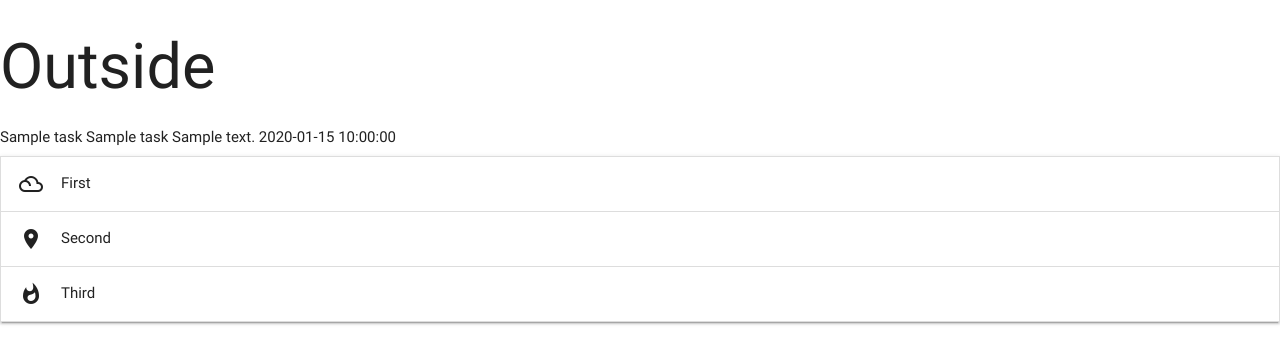
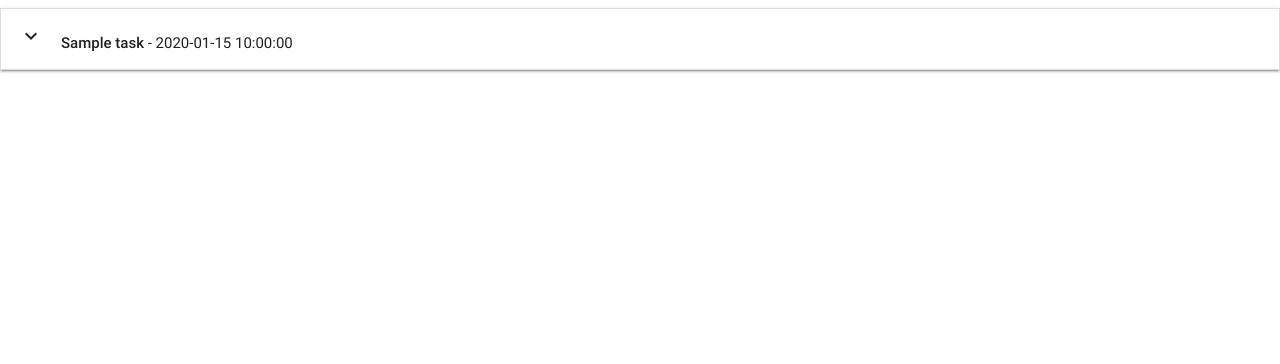
Before and after one commit to synnea/task-manager-with-flask, a Flask app: page / in a window 1280 px wide. Shown: the top 364 px of the page. Run offline with Flask 2, Linux system fonts and the light colour scheme; a database or web service that is not in the repository returns one stand-in record (values such as "Sample title"); some libraries are stand-ins or nearby versions.

Commit message:
add add_task html page.

```diff
--- a/app.py
+++ b/app.py
@@ -16,5 +16,9 @@ mongo = PyMongo(app)
 def get_tasks():
     return render_template("tasks.html", tasks=mongo.db.tasks.find())
 
+@app.route('/add_task')
+def add_task():
+    return render_template('addtask.html')
+
 if __name__ == '__main__':
     app.run(host=os.getenv('IP'), port=(os.getenv('PORT')), debug="True")
--- a/templates/base.html
+++ b/templates/base.html
@@ -1,27 +1,34 @@
 <!DOCTYPE html>
-<html lang="en">
+<html>
+
 <head>
-    <meta charset="UTF-8">
-    <meta name="viewport" content="width=device-width, initial-scale=1.0">
-    <meta http-equiv="X-UA-Compatible" content="ie=edge">
     <link href="https://fonts.googleapis.com/icon?family=Material+Icons" rel="stylesheet">
+    <link rel="stylesheet" href="https://cdnjs.cloudflare.com/ajax/libs/materialize/0.100.2/css/materialize.min.css">
+</head>
 
-
-    <link rel="stylesheet"  href="https://cdnjs.cloudflare.com/ajax/libs/materialize/0.100.2/css/materialize.min.css">
-    <title>Document</title>
-</head>
 <body>
-    <h1>Outside</h1>
-
-    {% block content %}
-    {% endblock %}
+    {% block content %} {% endblock %}
 
     <script src="https://cdnjs.cloudflare.com/ajax/libs/jquery/3.2.1/jquery.min.js"></script>
     <script src="https://cdnjs.cloudflare.com/ajax/libs/materialize/0.100.2/js/materialize.min.js"></script>
     <script type="text/javascript">
-        $(document).ready(function() {
+        $(document).ready(function () {
             $('.collapsible').collapsible();
-        })
+        });
+
+        $('.datepicker').pickadate({
+            selectMonths: true, // Creates a dropdown to control month
+            selectYears: 15, // Creates a dropdown of 15 years to control year,
+            today: 'Today',
+            clear: 'Clear',
+            close: 'Ok',
+            closeOnSelect: false // Close upon selecting a date,
+        });
+
+        document.getElementById("matfix").addEventListener("click", function (e) {
+            e.stopPropagation();
+        });
     </script>
 </body>
+
 </html>
--- a/templates/tasks.html
+++ b/templates/tasks.html
@@ -1,27 +1,20 @@
 {% extends 'base.html' %}
 {% block content %}
+    <ul class="collapsible" data-collapsible="accordion">
         {% for task in tasks %}
-            {{task.task_name}}
-            {{task.category_name}}
-            {{task.task_description}}
-            {{task.is_urgent}}
-            {{task.due_date}}
+        <li>
+            <div class="collapsible-header">
+
+                <div class=" task_header col s9">
+                    <i class="material-icons">expand_more</i><strong>{{task.task_name}}</strong> - {{task.due_date}}
+                </div>
+            </div>
+            <div class="collapsible-body">
+                <span>
+                    {{task.task_description}}
+                </span>
+            </div>
+        </li>
         {% endfor %}
-
-        <ul class="collapsible">
-                <li>
-                  <div class="collapsible-header"><i class="material-icons">filter_drama</i>First</div>
-                  <div class="collapsible-body"><span>Lorem ipsum dolor sit amet.</span></div>
-                </li>
-                <li>
-                  <div class="collapsible-header"><i class="material-icons">place</i>Second</div>
-                  <div class="collapsible-body"><span>Lorem ipsum dolor sit amet.</span></div>
-                </li>
-                <li>
-                  <div class="collapsible-header"><i class="material-icons">whatshot</i>Third</div>
-                  <div class="collapsible-body"><span>Lorem ipsum dolor sit amet.</span></div>
-                </li>
-              </ul>
-
-
+    </ul>
 {% endblock %}
```
Also changed, not shown: templates/addtask.html (added, +38 -0 lines).
